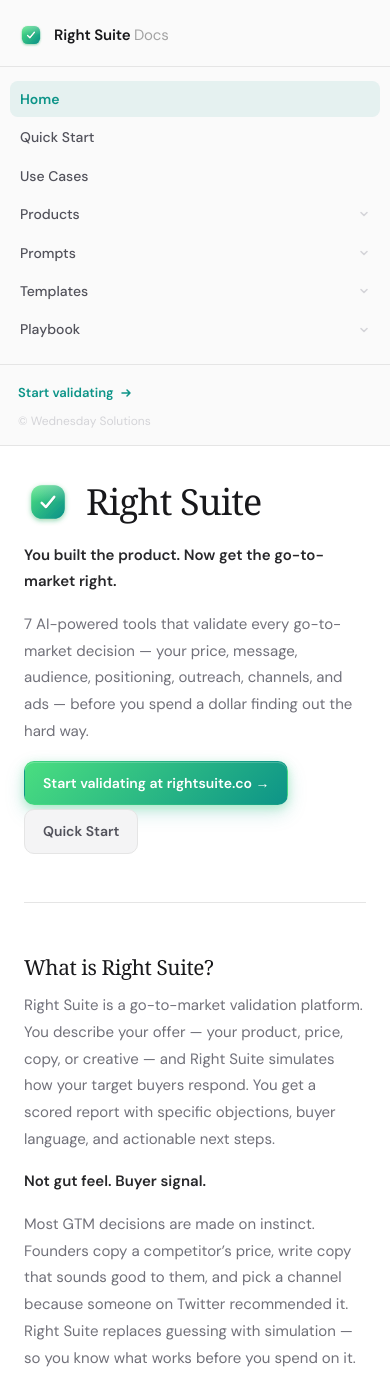
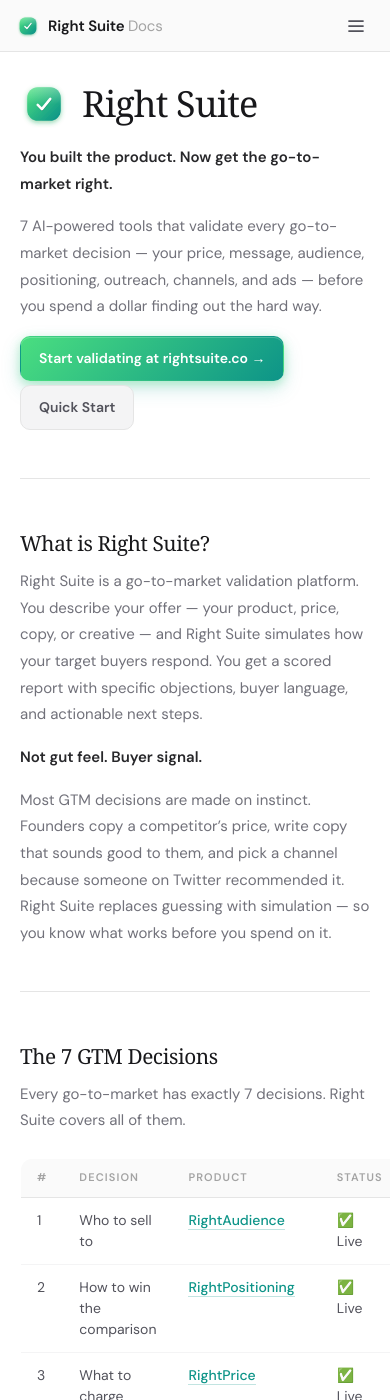
Before and after one commit to wednesday-solutions/rightsuite.co, a Jekyll site: the page built from index.md, in a window 390 px wide and 1400 px high. Built offline with Jekyll 4.4.1, drawn with Linux system fonts in a browser that asks for light colours; some web fonts are replaced.

Commit message:
feat: mobile nav drawer — hamburger toggle replaces stacked sidebar
Replace the full-sidebar-on-top mobile layout with a proper drawer:
slim sticky top bar with logo + hamburger, sidebar slides in from the
left with a dim overlay on tap.

Co-Authored-By: Claude Sonnet 4.6 <noreply@anthropic.com>

```diff
--- a/_layouts/default.html
+++ b/_layouts/default.html
@@ -17,10 +17,26 @@
   {% seo %}
 </head>
 <body>
+  <!-- Mobile top bar -->
+  <header class="mobile-topbar">
+    <a href="{{ '/' | relative_url }}" class="mobile-topbar-logo">
+      <img src="{{ '/assets/logo.svg' | relative_url }}" alt="Right Suite" width="24" height="24">
+      <span>Right Suite <span class="logo-sub">Docs</span></span>
+    </a>
+    <button class="mobile-menu-btn" id="mobileMenuBtn" aria-label="Open navigation">
+      <svg width="20" height="20" viewBox="0 0 20 20" fill="none">
+        <path d="M3 5h14M3 10h14M3 15h14" stroke="currentColor" stroke-width="1.75" stroke-linecap="round"/>
+      </svg>
+    </button>
+  </header>
+
+  <!-- Mobile nav overlay -->
+  <div class="mobile-overlay" id="mobileOverlay"></div>
+
   <div class="layout">
 
     <!-- Sidebar -->
-    <aside class="sidebar">
+    <aside class="sidebar" id="sidebar">
       <div class="sidebar-logo">
         <a href="{{ '/' | relative_url }}">
           <img src="{{ '/assets/logo.svg' | relative_url }}" alt="Right Suite" width="26" height="26">
@@ -149,6 +165,29 @@
   </script>
 
   <script>
+    // Mobile sidebar toggle
+    var menuBtn = document.getElementById('mobileMenuBtn');
+    var overlay = document.getElementById('mobileOverlay');
+    var sidebar = document.getElementById('sidebar');
+    function openMenu() {
+      sidebar.classList.add('open');
+      overlay.classList.add('visible');
+      menuBtn.setAttribute('aria-label', 'Close navigation');
+      menuBtn.innerHTML = '<svg width="20" height="20" viewBox="0 0 20 20" fill="none"><path d="M5 5l10 10M15 5L5 15" stroke="currentColor" stroke-width="1.75" stroke-linecap="round"/></svg>';
+    }
+    function closeMenu() {
+      sidebar.classList.remove('open');
+      overlay.classList.remove('visible');
+      menuBtn.setAttribute('aria-label', 'Open navigation');
+      menuBtn.innerHTML = '<svg width="20" height="20" viewBox="0 0 20 20" fill="none"><path d="M3 5h14M3 10h14M3 15h14" stroke="currentColor" stroke-width="1.75" stroke-linecap="round"/></svg>';
+    }
+    if (menuBtn) menuBtn.addEventListener('click', function() {
+      sidebar.classList.contains('open') ? closeMenu() : openMenu();
+    });
+    if (overlay) overlay.addEventListener('click', closeMenu);
+  </script>
+
+  <script>
     // Logo + product name header — logo left, "RIGHT SUITE" label + h1 stacked right
     var content = document.querySelector('.content');
     if (content) {
--- a/assets/css/main.scss
+++ b/assets/css/main.scss
@@ -555,23 +555,105 @@ a:hover { color: #059669; }
   color: #0d9488;
 }
 
+/* ── Mobile top bar ──────────────────────────────────────────── */
+
+.mobile-topbar {
+  display: none;
+}
+
+.mobile-overlay {
+  display: none;
+}
+
 /* ── Responsive ──────────────────────────────────────────── */
 
 @media (max-width: 768px) {
-  .layout {
-    flex-direction: column;
+  /* Top bar */
+  .mobile-topbar {
+    display: flex;
+    align-items: center;
+    justify-content: space-between;
+    padding: 0 16px;
+    height: 52px;
+    background: #fafafa;
+    border-bottom: 1px solid #e5e5e5;
+    position: sticky;
+    top: 0;
+    z-index: 100;
   }
 
+  .mobile-topbar-logo {
+    display: flex;
+    align-items: center;
+    gap: 8px;
+    text-decoration: none;
+    color: #18181b;
+    font-size: 0.9375rem;
+    font-weight: 600;
+    letter-spacing: -0.01em;
+  }
+
+  .mobile-topbar-logo img {
+    border-radius: 6px;
+    flex-shrink: 0;
+  }
+
+  .mobile-menu-btn {
+    display: flex;
+    align-items: center;
+    justify-content: center;
+    width: 36px;
+    height: 36px;
+    border: none;
+    background: transparent;
+    color: #52525b;
+    cursor: pointer;
+    border-radius: 8px;
+    padding: 0;
+    transition: background 0.12s ease;
+  }
+
+  .mobile-menu-btn:hover {
+    background: rgba(0, 0, 0, 0.06);
+  }
+
+  /* Overlay */
+  .mobile-overlay {
+    display: block;
+    position: fixed;
+    inset: 0;
+    background: rgba(0, 0, 0, 0.35);
+    z-index: 149;
+    opacity: 0;
+    pointer-events: none;
+    transition: opacity 0.2s ease;
+  }
+
+  .mobile-overlay.visible {
+    opacity: 1;
+    pointer-events: auto;
+  }
+
+  /* Sidebar as drawer */
   .sidebar {
-    width: 100%;
-    height: auto;
-    position: static;
-    border-right: none;
-    border-bottom: 1px solid #e5e5e5;
+    position: fixed;
+    top: 0;
+    left: 0;
+    width: 280px;
+    height: 100vh;
+    z-index: 150;
+    border-right: 1px solid #e5e5e5;
+    transform: translateX(-100%);
+    transition: transform 0.22s ease;
+    overflow-y: auto;
+  }
+
+  .sidebar.open {
+    transform: translateX(0);
   }
 
   .main {
-    padding: 32px 24px 60px;
+    padding: 28px 20px 60px;
   }
 
   .content h1 { font-size: 1.75rem; }
```
